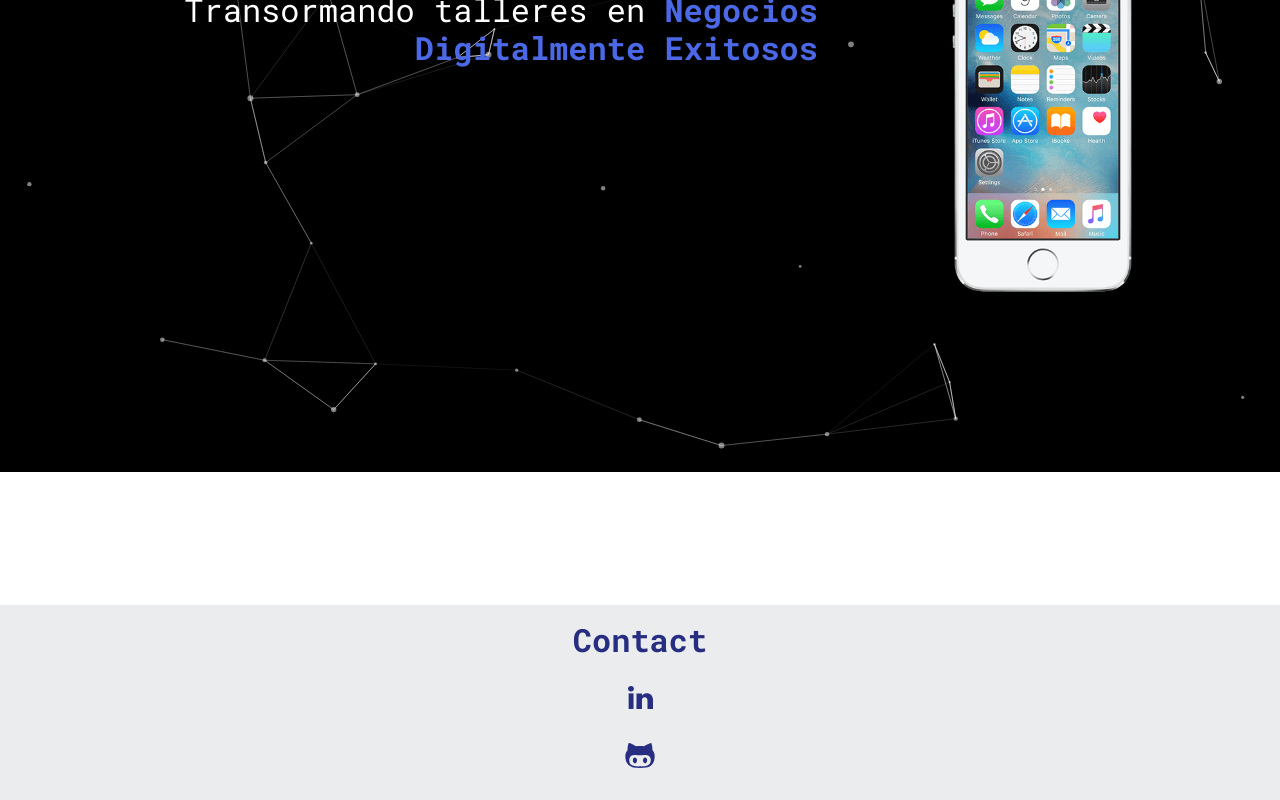
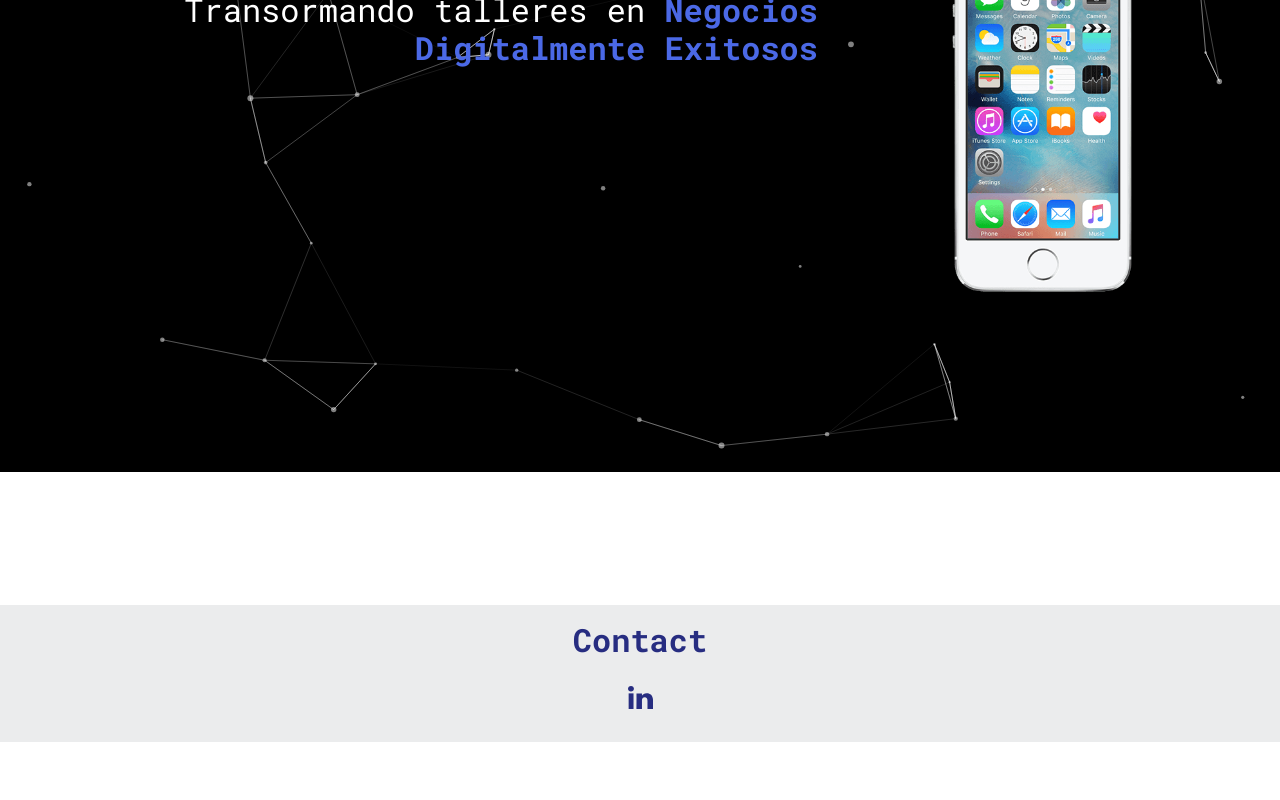
Before and after one commit to Braulio95/toniconectalandingpage, a React (Create React App) app: page / in a window 1280 px wide. Shown: the part 328-1128 px from the top of the page. After the commit the page ends 1070 px from the top, so only its background shows below. Built offline with nearby package versions, Linux system fonts and the light colour scheme.

Commit message:
home done

```diff
--- a/src/components/Footer/Footer.tsx
+++ b/src/components/Footer/Footer.tsx
@@ -1,13 +1,11 @@
 import React, { useState } from "react";
 import { Linkedin } from "../Icons/LinkedinIcon/Linkedin";
 import { colorPalette } from "../../styles/partials/colors";
-import { GithubIcon } from "../Icons/GithubIcon/GithubIcon";
 import { Col, Container, OverlayTrigger, Row, Tooltip } from "react-bootstrap";
 import { SubtitleComp } from "../SubtitleComp/SubtitleComp";
 
 export const Footer = () => {
   const [LinkedInHovered, setLinkedInHovered] = useState(false);
-  const [GithubHovered, setGithubHovered] = useState(false);
 
   const handleLinkedInMouseEnter = () => {
     setLinkedInHovered(true);
@@ -15,14 +13,6 @@ export const Footer = () => {
 
   const handleLinkedInMouseLeave = () => {
     setLinkedInHovered(false);
-  };
-
-  const GithubMouseEnter = () => {
-    setGithubHovered(true);
-  };
-
-  const GithubMouseLeave = () => {
-    setGithubHovered(false);
   };
 
   const renderTooltip = (message: string) => (
@@ -47,9 +37,9 @@ export const Footer = () => {
               <OverlayTrigger
                 placement="bottom"
                 delay={{ show: 200, hide: 200 }}
-                overlay={renderTooltip("See my LinkedIn profile")}
+                overlay={renderTooltip("Ve nuestro perfil de LinkedIn")}
               >
-                <a href="https://www.linkedin.com/in/braulioestradaalfonso/">
+                <a href="https://www.linkedin.com/company/toniconecta/about/">
                   <Linkedin
                     onMouseEnter={handleLinkedInMouseEnter}
                     onMouseLeave={handleLinkedInMouseLeave}
@@ -66,29 +56,6 @@ export const Footer = () => {
                 </a>
               </OverlayTrigger>
             </Col>
-            <Col xxl={12} sm={12} style={{ padding: "16px" }}>
-              <OverlayTrigger
-                placement="bottom"
-                delay={{ show: 200, hide: 200 }}
-                overlay={renderTooltip("See my GitHub profile")}
-              >
-                <a href="https://github.com/Braulio95">
-                  <GithubIcon
-                    onMouseEnter={GithubMouseEnter}
-                    onMouseLeave={GithubMouseLeave}
-                    height="25px"
-                    width="30px"
-                    color={colorPalette.strongestAzure}
-                    style={{
-                      marginInline: "4px",
-                      cursor: "pointer",
-                      transform: GithubHovered ? "scale(1.25)" : "scale(1)",
-                      transition: "transform 0.3s ease",
-                    }}
-                  />
-                </a>
-              </OverlayTrigger>
-            </Col>
           </Row>
         </Container>
       </div>
--- a/src/router/MainRoutes.tsx
+++ b/src/router/MainRoutes.tsx
@@ -14,11 +14,6 @@ export const MainRoutes = () => {
       label: "Home",
       routePath: HOME,
     },
-    {
-      id: 2,
-      label: "Sobre Nosotros",
-      routePath: HOME,
-    },
   ];
 
   return (
```
Also changed, not shown: src/data/projects.ts (+4 -4 lines).
